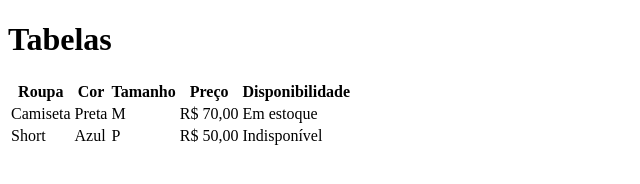
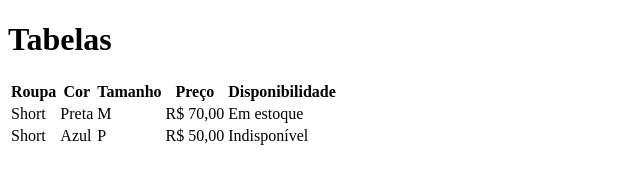
Before and after one commit to CardozoGui/tabela, a plain HTML site: page index.html in a window 1280 px wide. Shown: the whole page, without its empty margins (0-640 px from the left). Drawn offline with Linux system fonts and the light colour scheme.

Commit message:
Mudando de camisa para short

```diff
--- a/index.html
+++ b/index.html
@@ -18,7 +18,7 @@
         </tr>
 
         <tr>
-            <td>Camiseta</td>
+            <td>Short</td>
             <td>Preta</td>
             <td>M</td>
             <td>R$ 70,00</td>
```
